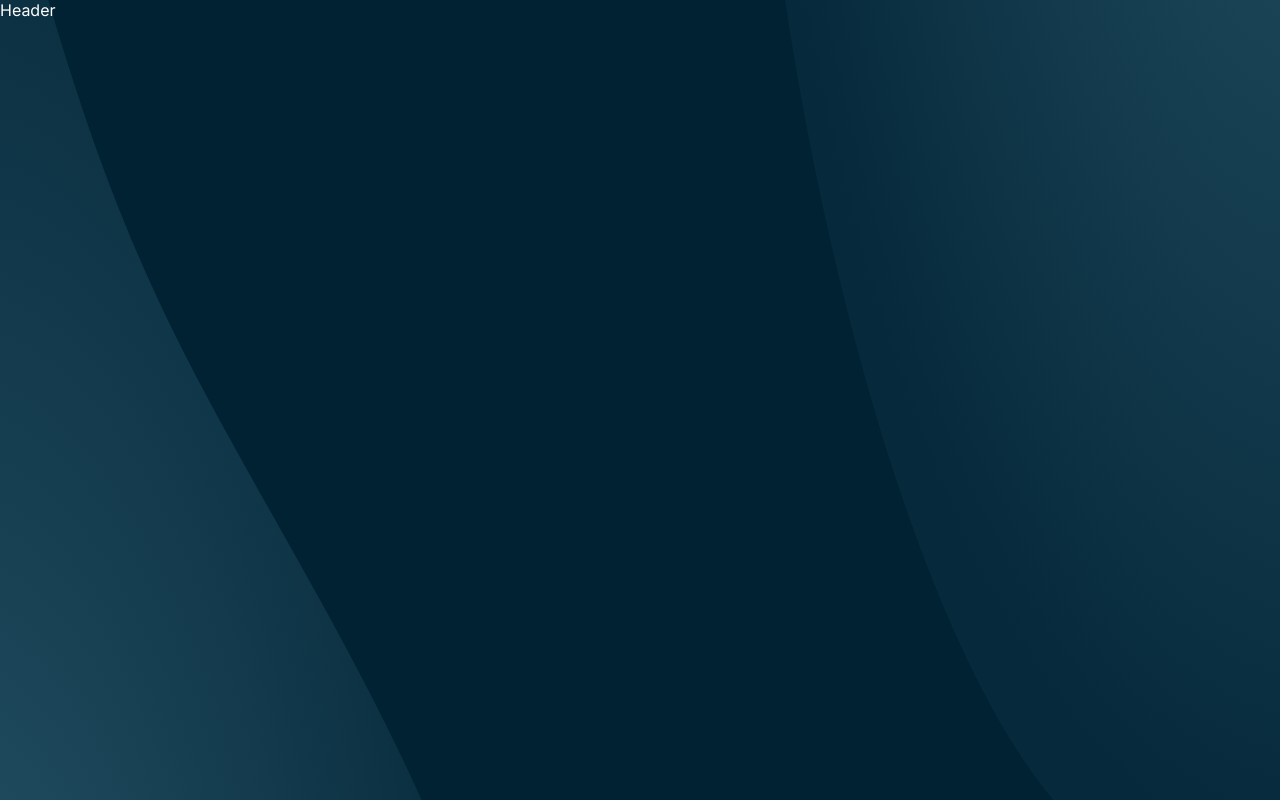
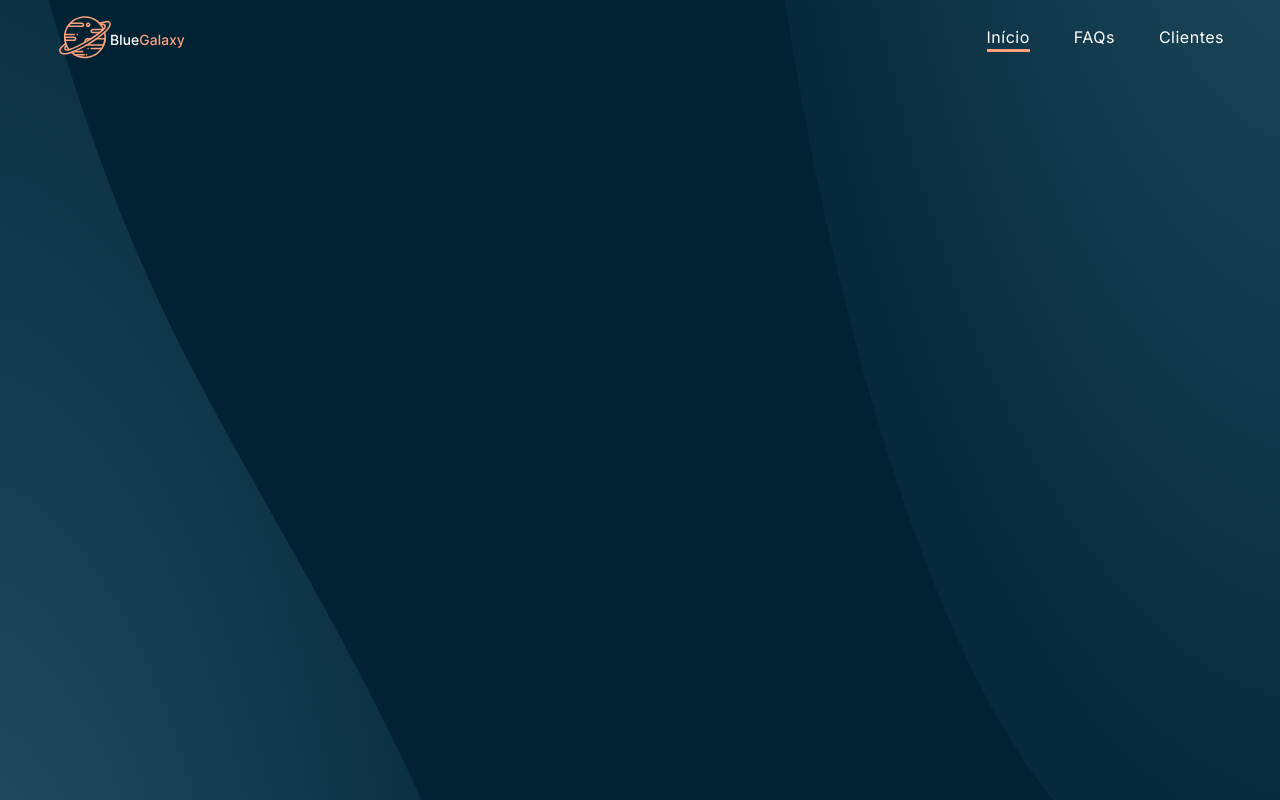
Before and after one commit to vitorFRE/BlueGalaxy, a React (Vite) app: page / in a window 1280 px wide. Built offline with nearby package versions, Linux system fonts and the light colour scheme.

Commit message:
Header :sparkles:

```diff
--- a/src/Components/Header/Header.tsx
+++ b/src/Components/Header/Header.tsx
@@ -1,5 +1,93 @@
-import React from 'react';
+import React, { useState } from 'react';
+import styled from 'styled-components';
+import Logo from '../../assets/Logo.svg';
+import { device } from '../Styles/BreakPoints';
+import ButtonHeader from '../Utils/ButtonHeader';
 
 export const Header = () => {
-  return <div>Header</div>;
+  const [menu, setMenu] = useState(false);
+
+  return (
+    <Container>
+      <HeaderLogo>
+        <a href="/">
+          <img src={Logo} alt="Header Logo" />
+        </a>
+      </HeaderLogo>
+      <Nav>
+        <ButtonHeader onClick={() => setMenu(!menu)} open={menu} />
+
+        <ul style={{ display: menu ? 'flex' : '' }} className="b">
+          <li>
+            <a href="/">Início</a>
+          </li>
+          <li>
+            <a href="/">FAQs</a>
+          </li>
+          <li>
+            <a href="/">Clientes</a>
+          </li>
+        </ul>
+      </Nav>
+    </Container>
+  );
 };
+
+const Container = styled.header`
+  max-width: 1200px;
+  padding: 0 1rem;
+  margin: 0 auto;
+  margin-top: 10px;
+
+  display: flex;
+  justify-content: space-between;
+  align-items: center;
+`;
+
+const HeaderLogo = styled.div`
+  cursor: pointer;
+`;
+
+const Nav = styled.nav`
+  button {
+    display: none;
+    z-index: 999;
+    position: relative;
+    @media ${device.sm} {
+      display: block;
+    }
+  }
+
+  ul {
+    display: flex;
+    gap: 44px;
+
+    @media ${device.sm} {
+      margin-top: 0px;
+      position: absolute;
+      width: 30%;
+      top: 0px;
+      right: 0px;
+      height: 50%;
+      flex-direction: column;
+      gap: 20px;
+      padding-top: 60px;
+      display: none;
+      z-index: 800;
+
+      li {
+        padding-bottom: 5px;
+        border-bottom: 3px solid ${({ theme }) => theme.colors.Primary};
+      }
+    }
+    li {
+      cursor: pointer;
+      &:hover {
+        color: ${({ theme }) => theme.colors.Grey};
+      }
+      &:first-child {
+        border-bottom: 3px solid ${({ theme }) => theme.colors.Primary};
+      }
+    }
+  }
+`;
--- a/src/Components/Styles/Global.tsx
+++ b/src/Components/Styles/Global.tsx
@@ -4,6 +4,11 @@ import BG from '../../assets/BG.svg';
 import { device } from './BreakPoints';
 
 const Global = createGlobalStyle`
+.container {
+  max-width: 1200px;
+  padding: 0 1rem;
+  margin: 0 auto;
+}
 //Reset
 * {
   box-sizing: border-box;
@@ -54,7 +59,7 @@ img {
 }
 
 // Typografia
-h1 {
+.h1 {
   font-family: 'Poppins', sans-serif;
   font-weight: 600;
   letter-spacing: 1px;
@@ -62,7 +67,7 @@ h1 {
   font-size: 3rem;
 }
 
-h2 {
+.h2 {
   font-family: 'Poppins', sans-serif;
   font-weight: 600;
   letter-spacing: 1px;
@@ -70,7 +75,7 @@ h2 {
   font-size: 2.5rem;
 }
 
-h3 {
+.h3 {
   font-family: 'Poppins', sans-serif;
   font-weight: 600;
   letter-spacing: 1px;
@@ -78,7 +83,7 @@ h3 {
   font-size: 2rem;
 }
 
-h4 {
+.h4 {
   font-family: 'Poppins', sans-serif;
   font-weight: 600;
   letter-spacing: 1px;
@@ -86,7 +91,7 @@ h4 {
   font-size: 1.5rem;
 }
 
-h5 {
+.h5 {
   font-family: 'Poppins', sans-serif;
   font-weight: 600;
   letter-spacing: 1px;
@@ -94,7 +99,7 @@ h5 {
   font-size: 1.25rem;
 }
 
-h6 {
+.h6 {
   font-family: 'Poppins', sans-serif;
   font-weight: 600;
   letter-spacing: 1px;
@@ -102,7 +107,7 @@ h6 {
   font-size: 1rem;
 }
 
-p {
+.b {
   font-family: 'Inter', sans-serif;
   font-weight: 400;
   letter-spacing: 0.5px;
@@ -111,23 +116,22 @@ p {
 }
 
 @media ${device.md} {
-  h1 { font-size: 1.5rem; }
-  h2 { font-size: 1.25rem; }
-  h3 { font-size: 1rem; }
-  h4 { font-size: 0.8rem; }
-  h5 { font-size: 0.7rem; }
-  h6 { font-size: 0.6rem; }
-  p { font-size: 0.7rem; }
+  .h1 { font-size: 1.5rem; }
+  .h2 { font-size: 1.25rem; }
+  .h3 { font-size: 1rem; }
+  .h4 { font-size: 0.8rem; }
+  .h5 { font-size: 0.7rem; }
+  .h6 { font-size: 0.6rem; }
+  .b { font-size: 0.7rem; }
 }
 
 @media ${device.sm} {
-  h1 { font-size: 1.25rem; }
-  h2 { font-size: 1rem; }
-  h3 { font-size: 0.8rem; }
-  h4 { font-size: 0.7rem; }
-  h5 { font-size: 0.6rem; }
-  h6 { font-size: 0.5rem; }
-  p { font-size: 0.6rem; }
+  .h1 { font-size: 1.25rem; }
+  .h2 { font-size: 1rem; }
+  .h3 { font-size: 0.8rem; }
+  .h4 { font-size: 0.7rem; }
+  .h5 { font-size: 0.6rem; }
+  .h6 { font-size: 0.5rem; }
 }
 `;
 
--- /dev/null
+++ b/src/Components/Utils/ButtonHeader.tsx
@@ -0,0 +1,34 @@
+import React from 'react';
+import styled from 'styled-components';
+import M from '../../assets/M.svg';
+import M_close from '../../assets/M_close.svg';
+
+const ButtonStyles = styled.button`
+  padding: 0;
+  background: none;
+  border: none;
+  cursor: pointer;
+
+  &.open {
+  }
+
+  &.closed {
+  }
+`;
+
+type ButtonHeaderProps = {
+  onClick: () => void;
+  open: boolean;
+};
+
+const ButtonHeader = ({ onClick, open }: ButtonHeaderProps) => (
+  <ButtonStyles onClick={onClick} className={open ? 'open' : 'closed'}>
+    {open ? (
+      <img src={M_close} alt="Menu aberto" />
+    ) : (
+      <img src={M} alt="Menu fechado" />
+    )}
+  </ButtonStyles>
+);
+
+export default ButtonHeader;
```
Also changed, not shown: src/assets/M.svg (added), src/assets/M_close.svg (added).
